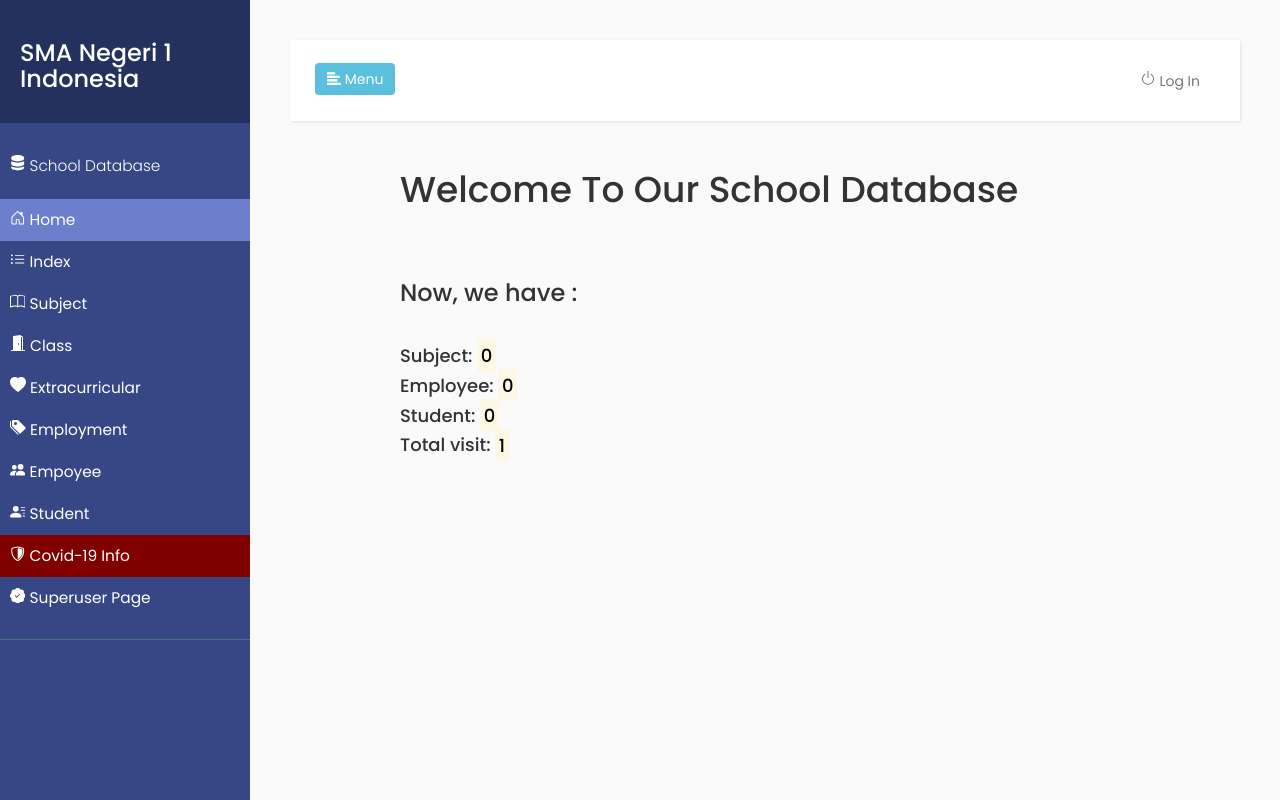
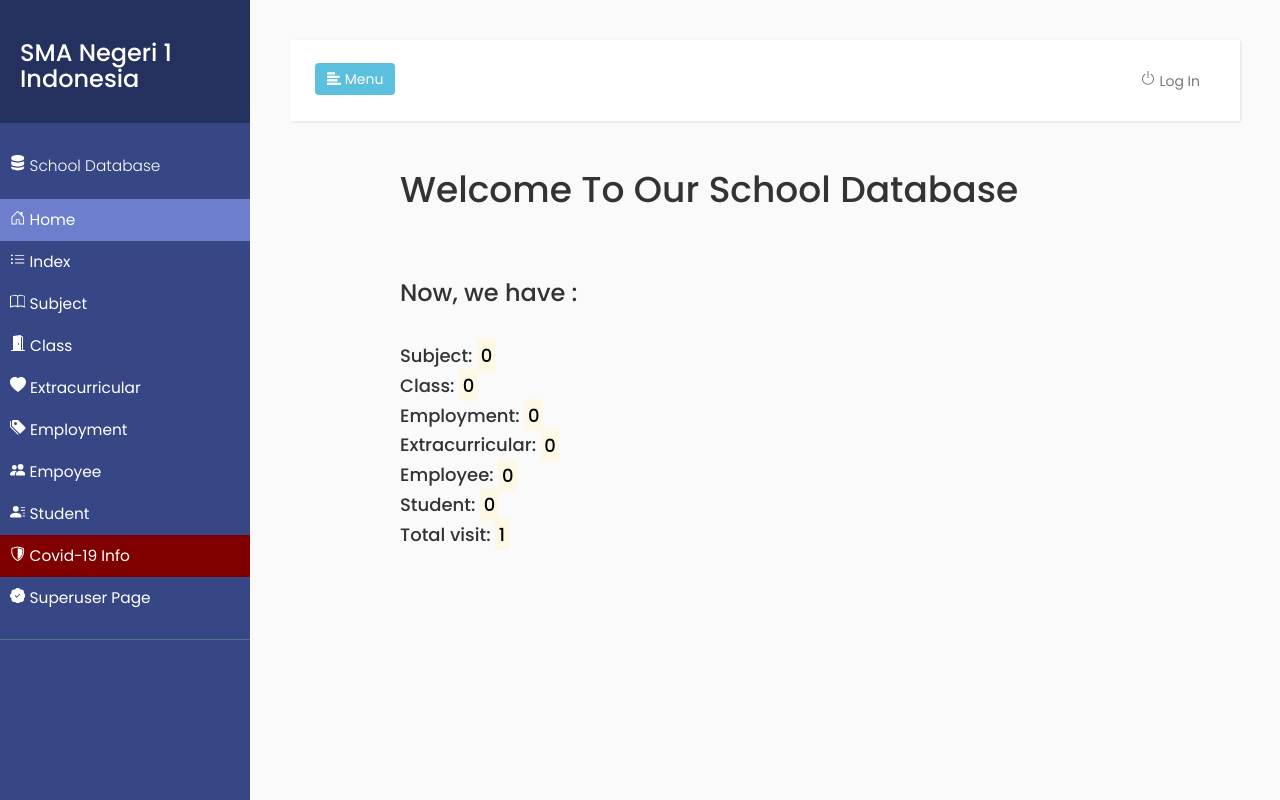
Before and after one commit to panjiarlins/sswp-final-project, a Django app: page /app/ in a window 1280 px wide. Run offline with Django 3.2, Linux system fonts and the light colour scheme; data that the repository does not hold is empty; some libraries are stand-ins or nearby versions.

Commit message:
Adding class, employment, and extracurricular into Index menu

```diff
--- a/school/app/views.py
+++ b/school/app/views.py
@@ -3,7 +3,7 @@ from django.http import HttpResponseRedirect
 from django.urls import reverse
 from django.forms.models import model_to_dict
 from django.contrib.auth.decorators import login_required
-
+from .models import Subject, Employee, Student, Class, Employment, Extracurricular
 # Create your views here.
 import requests, ast
 def covid_info(request):
@@ -16,13 +16,15 @@ def covid_info(request):
         context = ast.literal_eval(str(data))
     return render(request, 'appTemp/covid_info.html', context)
 
-from .models import Subject, Employee, Student
 def index(request):
     # we check the session with key ‘num_visits’, if doesn’t exist we set to 1
     num_visits = request.session.get('num_visits', 1)
     request.session['num_visits'] = num_visits + 1  # add everytime we reload
     context = {
         'num_subject' : Subject.objects.all().count(),
+        'num_class' : Class.objects.all().count(),
+        'num_employment' : Employment.objects.all().count(),
+        'num_extracurricular' : Extracurricular.objects.all().count(),
         'num_employee' : Employee.objects.all().count(),
         'num_student' : Student.objects.all().count(),
         'total_visit': num_visits,
--- a/school/templates/appTemp/index.html
+++ b/school/templates/appTemp/index.html
@@ -6,6 +6,9 @@
     <div class="h3">Now, we have :</div>
     <br/>
     <div class="h4">Subject: <mark> {{num_subject}} </mark></div>
+    <div class="h4">Class: <mark> {{num_class}} </mark></div>
+    <div class="h4">Employment: <mark> {{num_employment}} </mark></div>
+    <div class="h4">Extracurricular: <mark> {{num_extracurricular}} </mark></div>
     <div class="h4">Employee: <mark> {{num_employee}} </mark></div>
     <div class="h4">Student: <mark> {{num_student}} </mark></div>
     <div class="h4">Total visit: <mark> {{total_visit}} </mark></div>
```
